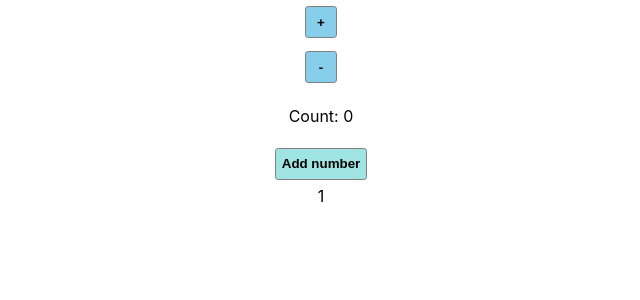
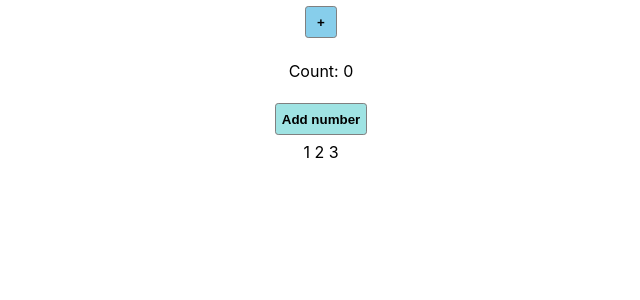
Before and after one commit to LiatPardoGrinbaum/Memoization-React, a React (Create React App) app: page / in a window 1280 px wide. Shown: the top 300 px of the page, without its empty margins (319-959 px from the left). Built offline with nearby package versions, Linux system fonts and the light colour scheme; the HTML template or start-up script is replaced by a standard one.

Commit message:
first example memo with const value

```diff
--- a/src/App.js
+++ b/src/App.js
@@ -1,19 +1,13 @@
 import "./App.css";
 import { useState } from "react";
 import ChildeComp from "./components/ChildeComp";
+import { list } from "./constants/list";
 
 function App() {
   const [count, setCount] = useState(0);
-  const [list, setList] = useState([1]);
 
   const incrementCount = () => {
     setCount((prev) => prev + 1);
-  };
-
-  const decrementCount = () => {
-    setCount((prev) => {
-      return prev === 0 ? 0 : prev - 1;
-    });
   };
 
   console.log("parent component rendered");
@@ -26,12 +20,8 @@ function App() {
           </button>
         </div>
         <div>
-          <button className="btn" onClick={decrementCount}>
-            -
-          </button>
           <p>Count: {count}</p>
         </div>
-
         <ChildeComp list={list} />
       </div>
     </div>
@@ -63,3 +53,10 @@ export default App;
 // }, []);
 
 //  <ChildeComp list={list} onHandleUpdate={onHandleUpdate} />
+// const [list, setList] = useState([1]);
+
+// const decrementCount = () => {
+//   setCount((prev) => {
+//     return prev === 0 ? 0 : prev - 1;
+//   });
+// };
--- /dev/null
+++ b/src/constants/list.js
@@ -0,0 +1 @@
+export const list = [1, 2, 3];
```
